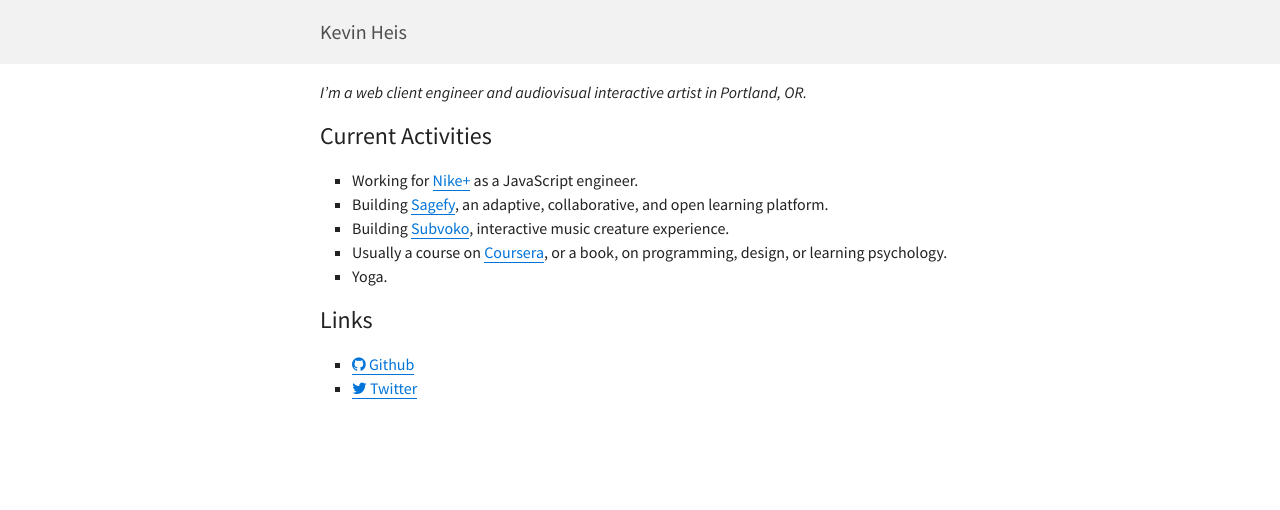
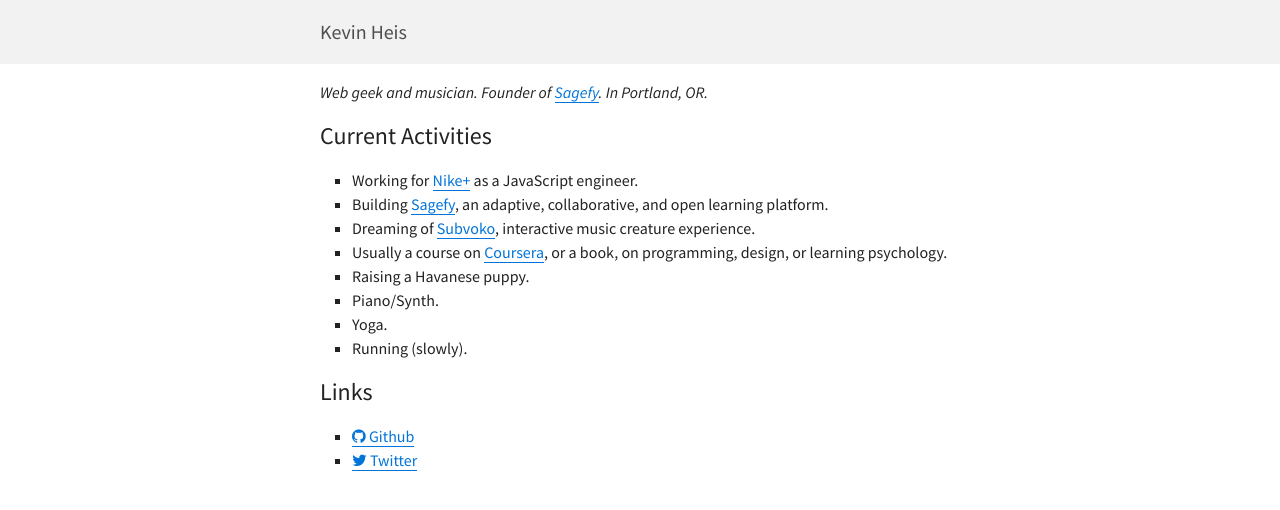
Before and after one commit to heiskr/heiskr.github.io, a Jekyll site: the page built from index.md, in a window 1280 px wide. Shown: the top 510 px of the page. Built offline with Jekyll 4.4.1, drawn with Linux system fonts in a browser that asks for light colours; nearby versions of some CDN libraries.

Commit message:
Update to align with other social media.

```diff
--- a/index.md
+++ b/index.md
@@ -2,16 +2,19 @@
 layout: default
 ---
 
-_I'm a web client engineer and audiovisual interactive artist in Portland, OR._
+_Web geek and musician. Founder of [Sagefy](https://sagefy.org/). In Portland, OR._
 
 Current Activities
 ------------------
 
 - Working for [Nike+](https://secure-nikeplus.nike.com/plus/) as a JavaScript engineer.
 - Building [Sagefy](https://sagefy.org/), an adaptive, collaborative, and open learning platform.
-- Building [Subvoko](https://github.com/heiskr/subvoko), interactive music creature experience.
+- Dreaming of [Subvoko](https://github.com/heiskr/subvoko), interactive music creature experience.
 - Usually a course on [Coursera](https://www.coursera.org/), or a book, on programming, design, or learning psychology.
+- Raising a Havanese puppy.
+- Piano/Synth.
 - Yoga.
+- Running (slowly).
 
 Links
 -----
```
